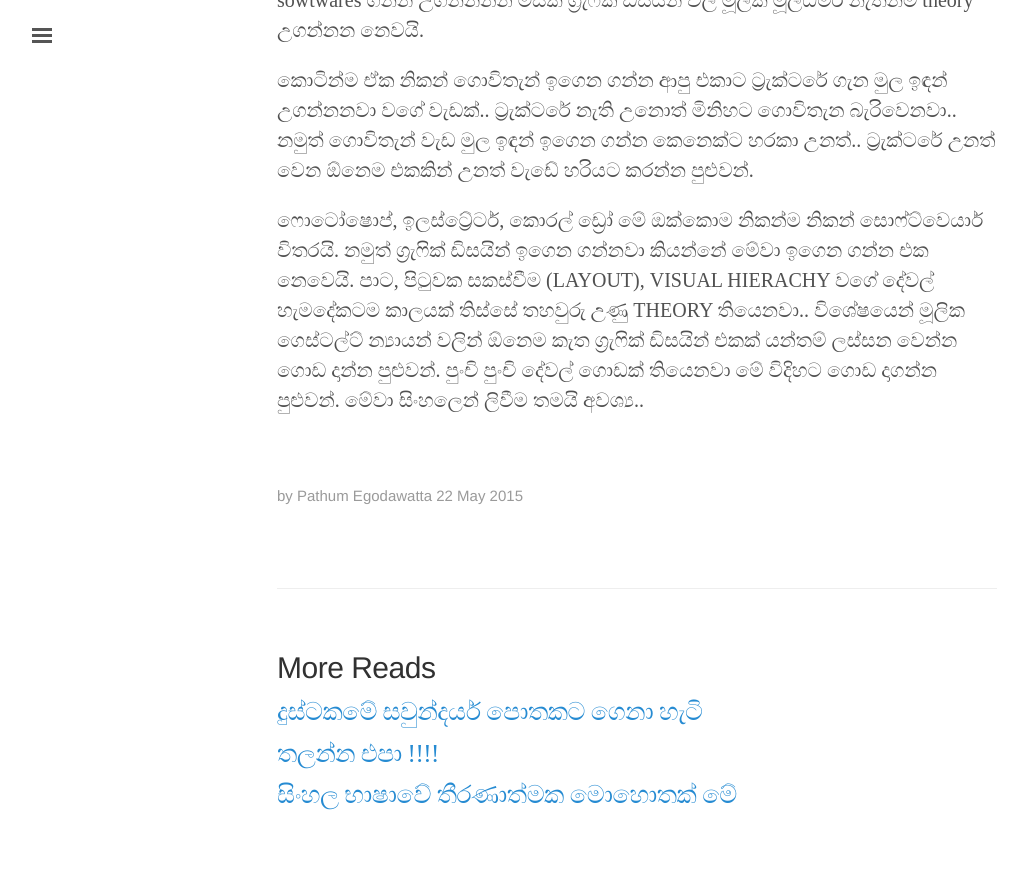
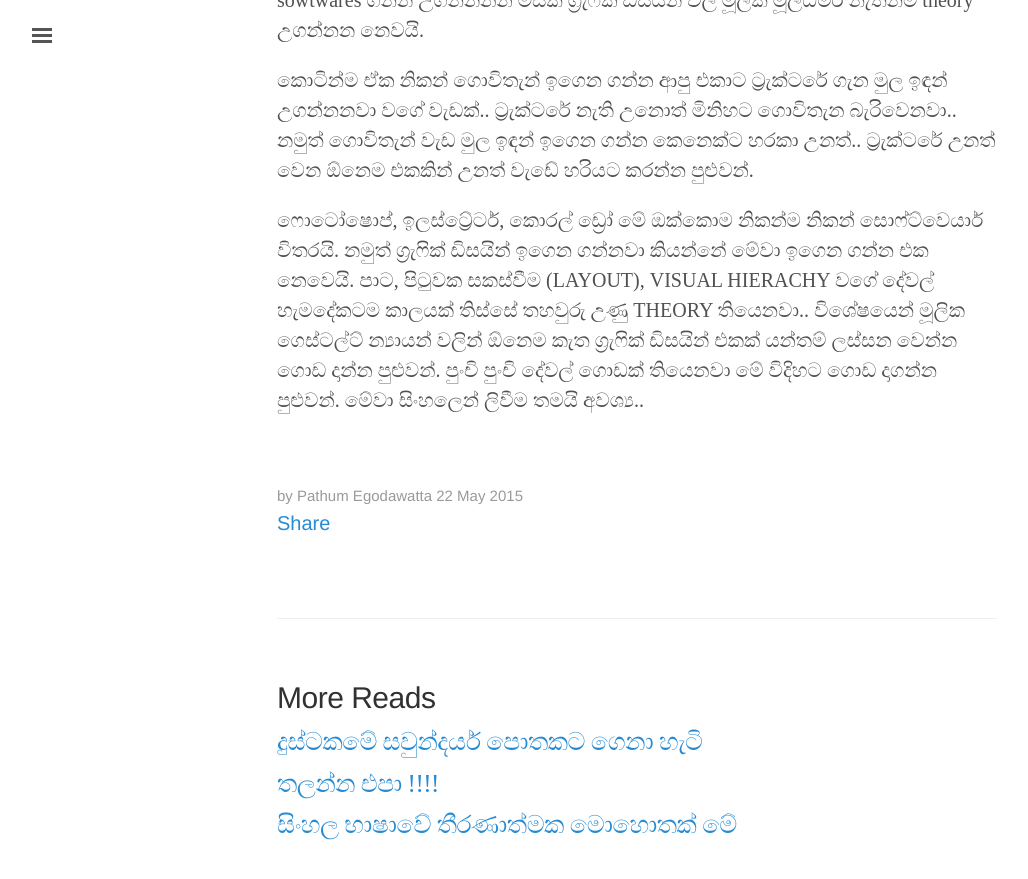
Before and after one commit to mooniak/colombore, a Jekyll site: the page built from _posts/2015-05-22-graphic-design.md, in a window 1280 px wide and 900 px high, scrolled down 1173 px. Shown: the top 879 px of the window, without its empty margins (3-1031 px from the left). Built offline with Jekyll 4.4.1, drawn with Linux system fonts in a browser that asks for light colours; some web fonts are replaced.

Commit message:
Share button

```diff
--- a/_layouts/post.html
+++ b/_layouts/post.html
@@ -9,8 +9,7 @@ layout: default
     </div>
 <div class="post">
      <span class="post-date en">by {{ page.writer }} {{ page.date | date_to_string }}</span>
- <div class="fb-share-button" data-href="https://developers.facebook.com/docs/plugins/" data-layout="button"></div>
-</div>
+<div class="fb-share-button" data-layout="button_count" data-size="small" data-mobile-iframe="true"><a class="fb-xfbml-parse-ignore" target="_blank" href="https://www.facebook.com/sharer/sharer.php?u&amp;src=sdkpreparse">Share</a></div></div>
 
 <div class="related">
   <h2>More Reads</h2>
```
